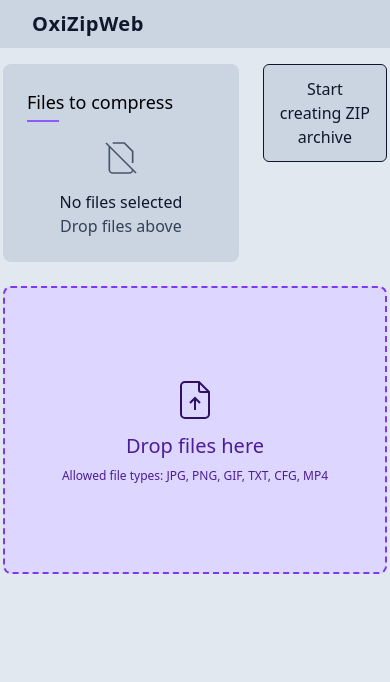
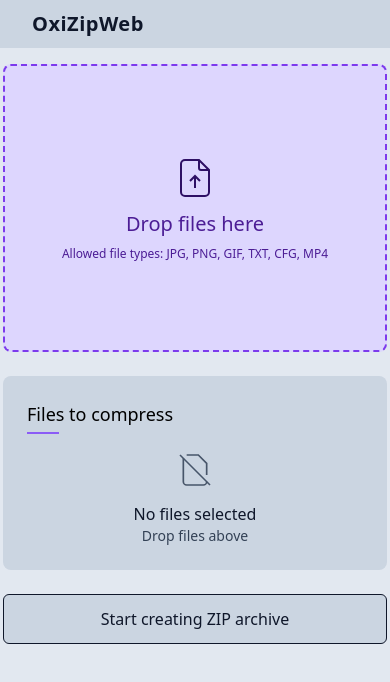
Before and after one commit to karolstawowski/OxiZipWeb, a Preact app: page / in a window 390 px wide. Shown: the top 682 px of the page. Built offline with nearby package versions, Linux system fonts and the light colour scheme.

Commit message:
chore: add compression level selection

```diff
--- /dev/null
+++ b/src/components/CompressionLevelSelector.tsx
@@ -0,0 +1,38 @@
+import { StateUpdater } from 'preact/hooks'
+import { mergeClasses } from '../lib/twUtils'
+import { CompressionLevel } from '../lib/zip'
+
+const compressionLevels: Array<CompressionLevel> = [
+  0, 1, 2, 3, 4, 5, 6, 7, 8, 9,
+]
+
+export const CompressionLevelSelector = ({
+  compressionLevel,
+  setCompressionLevel,
+}: {
+  compressionLevel: CompressionLevel
+  setCompressionLevel: StateUpdater<CompressionLevel>
+}) => {
+  return (
+    <div className="flex gap-1 flex-col">
+      <h2 className="font-medium">Compression level</h2>
+      <ol className="flex gap-2">
+        {compressionLevels.map((comLevel) => (
+          <li>
+            <button
+              className={mergeClasses(
+                compressionLevel === comLevel
+                  ? 'bg-violet-900 hover:bg-violet-950'
+                  : 'bg-violet-600 hover:bg-violet-700',
+                'w-7 rounded-lg border-2 border-violet-400 text-violet-100 font-medium flex justify-center items-center active:border-violet-600'
+              )}
+              onClick={() => setCompressionLevel(comLevel)}
+            >
+              <span className="inline-block">{comLevel}</span>
+            </button>
+          </li>
+        ))}
+      </ol>
+    </div>
+  )
+}
--- a/src/components/FileUploader.tsx
+++ b/src/components/FileUploader.tsx
@@ -1,6 +1,6 @@
 /* eslint-disable jsx-a11y/no-static-element-interactions */
 import { useState } from 'preact/hooks'
-import { createZipArchive } from '../lib/compress'
+import { CompressionLevel, createZipArchive } from '../lib/zip'
 import { appendFiles } from '../lib/files'
 import { mergeClasses } from '../lib/twUtils'
 import { DragDropFile } from './DragDropFile'
@@ -9,12 +9,16 @@ import { FilesList } from './FilesList'
 export const FileUploader = () => {
   const [files, setFiles] = useState<File[] | null>(null)
   const [zipData, setZipData] = useState<Uint8Array | null>(null)
+  const [compressionLevel, setCompressionLevel] = useState<CompressionLevel>(6)
   const [isCompressing, setIsCompressing] = useState<boolean>(false)
 
   const downloadZipFile = async () => {
     if (files) {
       setIsCompressing(true)
-      const archive = await createZipArchive(files, (zipData) => {
+      const archive = await createZipArchive(
+        files,
+        compressionLevel,
+        (zipData) => {
           console.log('callback start')
           if (zipData) {
             setIsCompressing(false)
@@ -22,7 +26,8 @@ export const FileUploader = () => {
             setIsCompressing(false)
             console.error('Failed work')
           }
-      })
+        }
+      )
       if (!archive) return null
       setZipData(archive)
       const blob = new Blob([archive], { type: 'application/zip' })
@@ -45,9 +50,10 @@ export const FileUploader = () => {
 
   return (
     <div className="flex flex-col items-center py-4 gap-6 w-96 sm:w-[540px] md:w-[720px] lg:w-[860px] xl:w-[940px] 2xl:w-[1140px]">
-      <div className="flex justify-between w-full gap-6">
+      <DragDropFile handleFiles={handleFilesAppend} />
+      <div className="flex justify-between w-full gap-6 flex-col md:flex-row">
         <FilesList files={files} />
-        <div>
+        <div className="flex flex-col gap-4">
           <button
             onClick={downloadZipFile}
             disabled={!files}
@@ -62,7 +68,6 @@ export const FileUploader = () => {
           </button>
         </div>
       </div>
-      <DragDropFile handleFiles={handleFilesAppend} />
     </div>
   )
 }
--- a/src/components/FilesList.tsx
+++ b/src/components/FilesList.tsx
@@ -23,7 +23,7 @@ export const FilesList = ({ files }: FilesListProps) => {
           </span>
           <div>
             <p className="text-slate-900 font-medium">No files selected</p>
-            <p className="text-slate-700">Drop files above</p>
+            <p className="text-slate-700 text-sm">Drop files above</p>
           </div>
         </div>
       )}
--- a/src/lib/compress.ts
+++ b/src/lib/zip.ts
@@ -2,6 +2,7 @@ import { zipSync } from 'fflate'
 
 export const createZipArchive = async (
   files: File[],
+  compressionLevel: CompressionLevel,
   callback: (result: Uint8Array | null) => void
 ): Promise<Uint8Array | null> => {
   try {
@@ -14,7 +15,7 @@ export const createZipArchive = async (
 
       zipData[file.name] = fileData
     }
-    const zip = zipSync(zipData, { level: 6 })
+    const zip = zipSync(zipData, { level: compressionLevel })
     callback(zip)
     return zip
   } catch (error) {
@@ -28,3 +29,5 @@ export const createZipArchive = async (
     return null
   }
 }
+
+export type CompressionLevel = 0 | 1 | 2 | 3 | 4 | 5 | 6 | 7 | 8 | 9 | undefined
```
Lines whose indentation alone changed are shown as unchanged.
